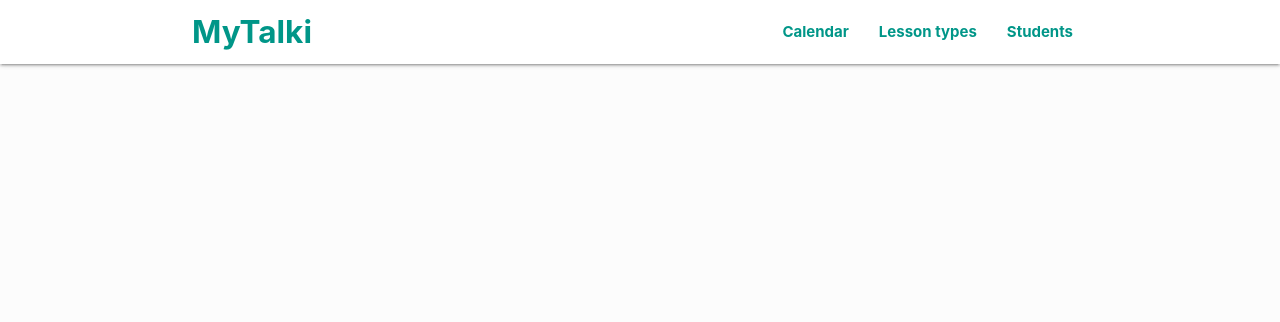
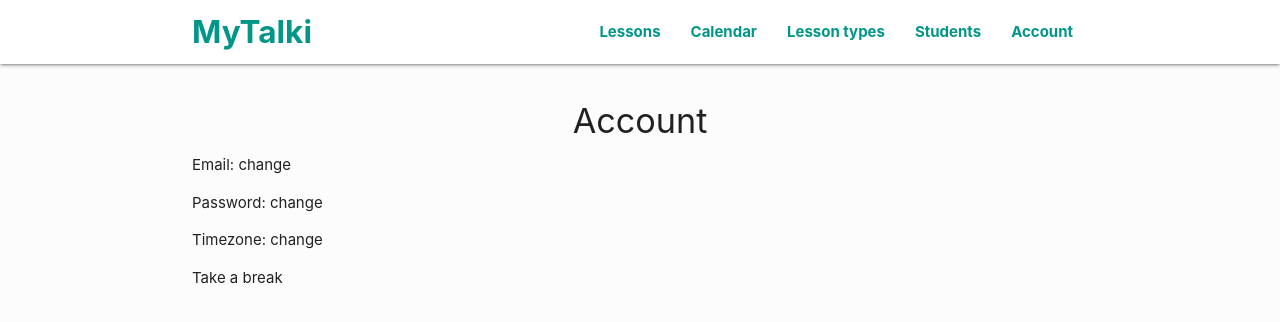
Before and after one commit to dmytrokulak/Mytalki, a React (Create React App) app in the folder sw/: page /account in a window 1280 px wide. Shown: the top 322 px of the page. Built offline with nearby package versions, Linux system fonts and the light colour scheme; the HTML template or start-up script is replaced by a standard one.

Commit message:
account & lessons boilerplates

```diff
--- a/sw/db.json
+++ b/sw/db.json
@@ -487,5 +487,40 @@
       "timezone": "EEST",
       "lessons": []
     }
-  ]
+  ],
+  "lessons": [
+    {
+      "id": 1,
+      "lessonType": 1,
+      "dateTime": "2020-08-02T12:00:00.000Z",
+      "status": "completed",
+      "userId": 1
+    },
+    {
+      "id": 2,
+      "lessonType": 1,
+      "dateTime": "2020-08-02T12:00:00.000Z",
+      "status": "upcoming",
+      "userId": 1
+    },
+    {
+      "id": 3,
+      "lessonType": 1,
+      "dateTime": "2020-08-01T15:00:00.000Z",
+      "status": "canceled",
+      "userId": 2
+    },
+    {
+      "id": 4,
+      "lessonType": 2,
+      "dateTime": "2020-08-05T12:00:00.000Z",
+      "status": "requested",
+      "userId": 2
+    }
+  ],
+  "account": {
+    "email": "mail@dmytrokulak.net",
+    "timeZone": "EEST",
+    "vactionMode": false
+  }
 }
--- a/sw/src/App.js
+++ b/sw/src/App.js
@@ -1,9 +1,11 @@
 import React, { Fragment, useEffect } from 'react';
 import { BrowserRouter as Router, Route, Redirect, Switch } from 'react-router-dom';
 import AppNavbar from './components/layout/AppNavbar';
+import Lessons from './components/lessons/Lessons';
 import LessonTypes from './components/lesson-types/LessonTypes';
 import Calendar from './components/calendar/Calendar';
 import Students from './components/students/Students';
+import Account from './components/account/Account';
 import { Provider } from 'react-redux';
 import store from './store';
 
@@ -24,11 +26,13 @@ const App = () => {
             <div className='container'>
               <Switch>
                 <Route exact path='/'>
-                  <Redirect to='/calendar' />
+                  <Redirect to='/lessons' />
                 </Route>
+                <Route exact path='/lessons' component={Lessons} />
                 <Route exact path='/lesson-types' component={LessonTypes} />
                 <Route exact path='/calendar' component={Calendar} />
                 <Route exact path='/students' component={Students} />
+                <Route exact path='/account' component={Account} />
               </Switch>
             </div>
           </main>
--- a/sw/src/actions/types.js
+++ b/sw/src/actions/types.js
@@ -26,6 +26,7 @@ export const SCHEDULE_ERROR = 'SCHEDULE_ERROR';
 
 //STUDENTS
 export const GET_STUDENTS = 'GET_STUDENTS';
+export const DELETE_STUDENT = 'DELETE_STUDENT'; //GDPR concern
 export const SET_CURRENT_STUDENT = 'SET_CURRENT_STUDENT';
 export const CLEAR_CURRENT_STUDENT = 'CLEAR_CURRENT_STUDENT';
 export const STUDENT_ERROR = 'STUDENT_ERROR';
--- /dev/null
+++ b/sw/src/components/account/Account.js
@@ -0,0 +1,15 @@
+import React from 'react';
+
+const Account = () => {
+  return (
+    <div id='section-account' className='section'>
+      <h4 className='center-align'>Account</h4>
+      <p>Email: change</p>
+      <p>Password: change</p>
+      <p>Timezone: change</p>
+      <p>Take a break</p>
+    </div>
+  );
+};
+
+export default Account;
--- a/sw/src/components/layout/NavLinks.js
+++ b/sw/src/components/layout/NavLinks.js
@@ -4,6 +4,11 @@ import { Link } from 'react-router-dom';
 const NavLinks = () => {
   return (
     <Fragment>
+      <li>
+        <Link className='teal-text' to='/lessons'>
+          Lessons
+        </Link>
+      </li>
       <li>
         <Link className='teal-text' to='/calendar'>
           Calendar
@@ -19,6 +24,11 @@ const NavLinks = () => {
           Students
         </Link>
       </li>
+      <li>
+        <Link className='teal-text' to='/account'>
+          Account
+        </Link>
+      </li>
     </Fragment>
   );
 };
--- /dev/null
+++ b/sw/src/components/lessons/Lessons.js
@@ -0,0 +1,11 @@
+import React from 'react';
+
+const Lessons = () => {
+  return (
+    <div id='section-lessons' className='section'>
+      <h4 className='center-align'>Lessons</h4>
+    </div>
+  );
+};
+
+export default Lessons;
```
